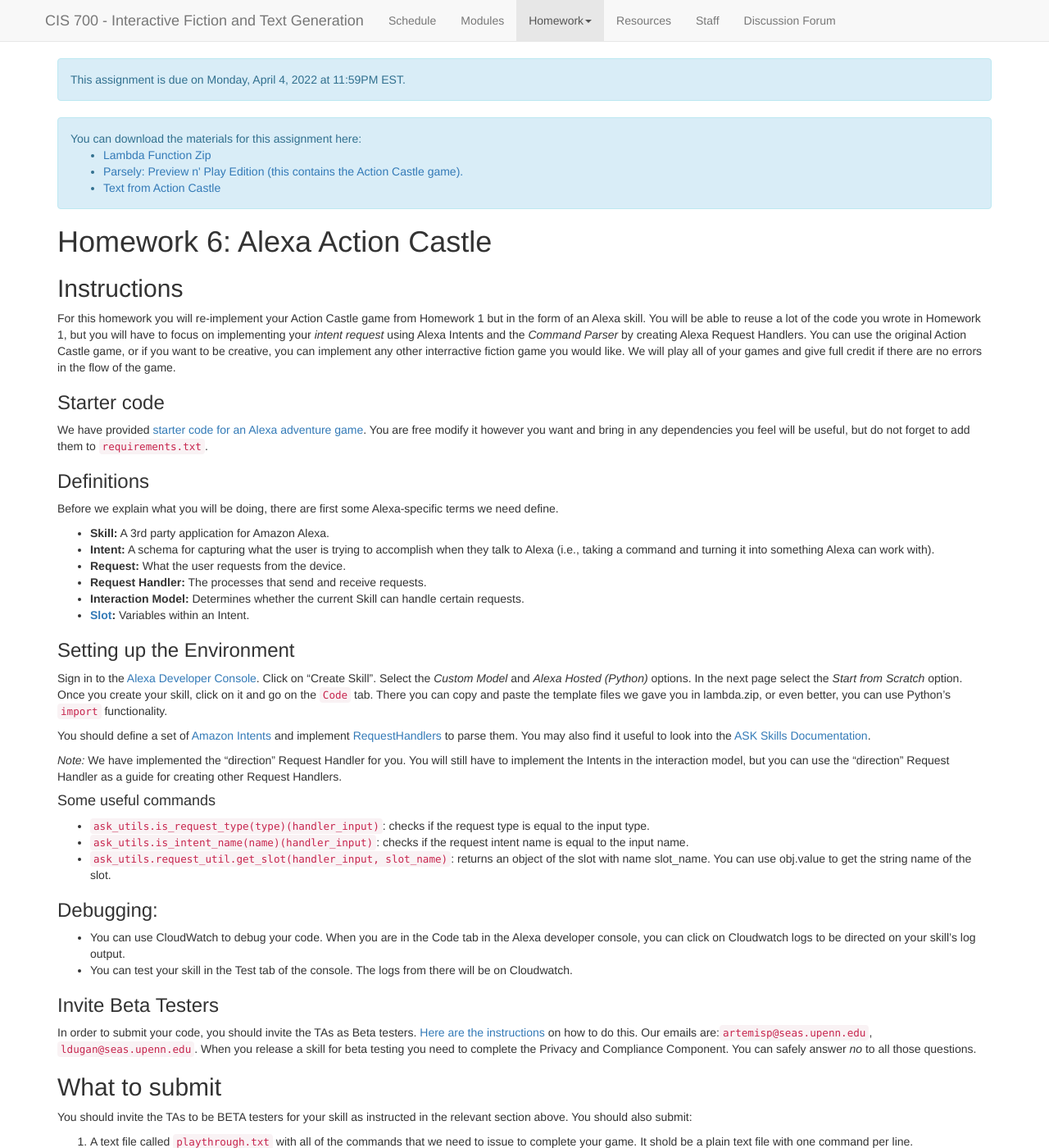
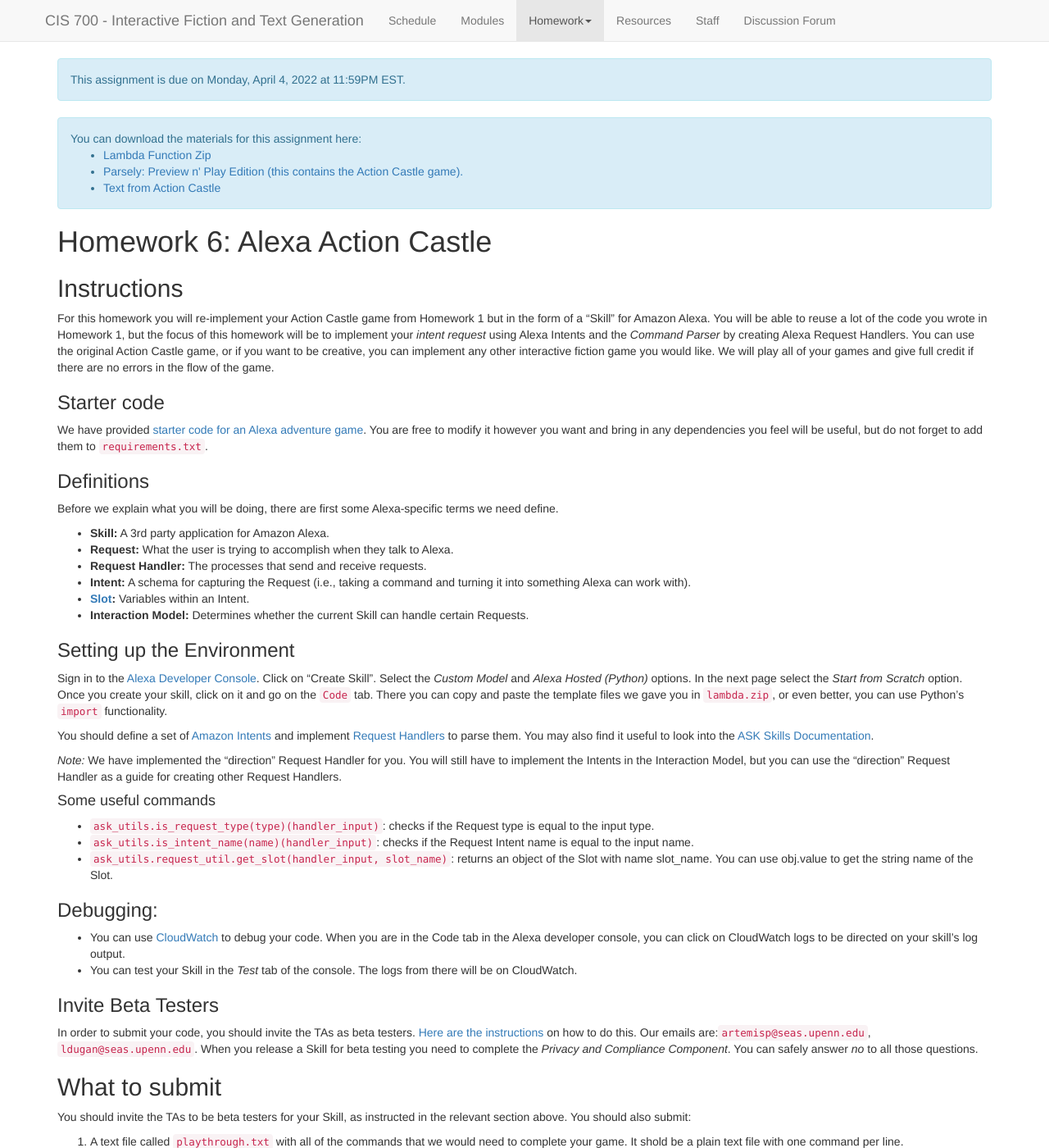
Before and after one commit to interactive-fiction-class/interactive-fiction-class.github.io, a Jekyll site: the page built from homeworks/alexa_action_castle/alexa-action-castle.md, in a window 1280 px wide and 1400 px high. Shown: the whole window at 82% size. Built offline with Jekyll 4.4.1, drawn with Linux system fonts in a browser that asks for light colours; nearby versions of some CDN libraries; a script that is not in the unit is left out; some of the changed text lies outside the part shown.

Commit message:
Update alexa-action-castle.md

```diff
--- a/homeworks/alexa_action_castle/alexa-action-castle.md
+++ b/homeworks/alexa_action_castle/alexa-action-castle.md
@@ -75,54 +75,53 @@
 
 ## Instructions
 
-For this homework you will re-implement your Action Castle game from Homework 1 but in the form of an Alexa skill. You will be able to reuse a lot of the code you wrote in Homework 1, but you will have to focus on implementing your _intent request_ using Alexa Intents and the _Command Parser_ by creating Alexa Request Handlers. You can use the original Action Castle game, or if you want to be creative, you can implement any other interractive fiction game you would like. We will play all of your games and give full credit if there are no errors in the flow of the game.
+For this homework you will re-implement your Action Castle game from Homework 1 but in the form of a "Skill" for Amazon Alexa. You will be able to reuse a lot of the code you wrote in Homework 1, but the focus of this homework will be to implement your _intent request_ using Alexa Intents and the _Command Parser_ by creating Alexa Request Handlers. You can use the original Action Castle game, or if you want to be creative, you can implement any other interactive fiction game you would like. We will play all of your games and give full credit if there are no errors in the flow of the game.
 
 ### Starter code
 
-We have provided [starter code for an Alexa adventure game](https://colab.research.google.com/github/interactive-fiction-class/interactive-fiction-class.github.io/blob/master/homeworks/alexa_action_castle/lambda.zip).  You are free modify it however you want and bring in any dependencies you feel will be useful, but do not forget to add them to `requirements.txt`.
+We have provided [starter code for an Alexa adventure game](https://colab.research.google.com/github/interactive-fiction-class/interactive-fiction-class.github.io/blob/master/homeworks/alexa_action_castle/lambda.zip).  You are free to modify it however you want and bring in any dependencies you feel will be useful, but do not forget to add them to `requirements.txt`.
 
 ### Definitions
 
 Before we explain what you will be doing, there are first some Alexa-specific terms we need define.
 
 * **Skill:** A 3rd party application for Amazon Alexa.
-* **Intent:** A schema for capturing what the user is trying to accomplish when they talk to Alexa (i.e., taking a command and turning it into something Alexa can work with).
-* **Request:** What the user requests from the device.
+* **Request:** What the user is trying to accomplish when they talk to Alexa.
 * **Request Handler:** The processes that send and receive requests.
-* **Interaction Model:** Determines whether the current Skill can handle certain requests.
+* **Intent:** A schema for capturing the Request (i.e., taking a command and turning it into something Alexa can work with).
 * **[Slot](https://medium.com/enpit-developer-blog/alexa-what-are-slots-and-how-to-read-slot-values-ea050047df0c):** Variables within an Intent.
+* **Interaction Model:** Determines whether the current Skill can handle certain Requests.
 
 ### Setting up the Environment
 
-Sign in to the [Alexa Developer Console](https://developer.amazon.com/en-US/alexa/alexa-skills-kit/start?sc_category=paid&sc_channel=SEM&sc_campaign=SEM-GO%5EBrand%5EAll%5ELD%5EProfessional_Developer%5EEvergreen%5EUS%5EEnglish%5ETex&sc_publisher=GO&sc_content=content&sc_detail=571868003723&sc_funnel=convert&sc_country=US&sc_keyword=alexa%20developer%20console&sc_place=&sc_trackingcode=e&sc_segment=&sc_medium=paid%7CSEM%7CSEM-GO%5EBrand%5EAll%5ELD%5EProfessional_Developer%5EEvergreen%5EUS%5EEnglish%5ETex%7CGO%7Ccontent%7C571868003723%7Cconvert%7CUS%7Calexa%20developer%20console%7C%7Ce%7C&gclid=CjwKCAjwoduRBhA4EiwACL5RP8suprxHnexM4TslG_jvjmEYp2-lbEjkdUA-sCXTwZ2URKafzWGjshoCYREQAvD_BwE). Click on "Create Skill". Select the *Custom Model* and *Alexa Hosted (Python)* options. In the next page select the *Start from Scratch* option.  Once you create your skill, click on it and go on the `Code` tab. There you can copy and paste the template files we gave you in lambda.zip, or even better, you can use Python's `import` functionality.
+Sign in to the [Alexa Developer Console](https://developer.amazon.com/en-US/alexa/alexa-skills-kit/start?sc_category=paid&sc_channel=SEM&sc_campaign=SEM-GO%5EBrand%5EAll%5ELD%5EProfessional_Developer%5EEvergreen%5EUS%5EEnglish%5ETex&sc_publisher=GO&sc_content=content&sc_detail=571868003723&sc_funnel=convert&sc_country=US&sc_keyword=alexa%20developer%20console&sc_place=&sc_trackingcode=e&sc_segment=&sc_medium=paid%7CSEM%7CSEM-GO%5EBrand%5EAll%5ELD%5EProfessional_Developer%5EEvergreen%5EUS%5EEnglish%5ETex%7CGO%7Ccontent%7C571868003723%7Cconvert%7CUS%7Calexa%20developer%20console%7C%7Ce%7C&gclid=CjwKCAjwoduRBhA4EiwACL5RP8suprxHnexM4TslG_jvjmEYp2-lbEjkdUA-sCXTwZ2URKafzWGjshoCYREQAvD_BwE). Click on "Create Skill". Select the *Custom Model* and *Alexa Hosted (Python)* options. In the next page select the *Start from Scratch* option.  Once you create your skill, click on it and go on the `Code` tab. There you can copy and paste the template files we gave you in `lambda.zip`, or even better, you can use Python's `import` functionality.
 
-You should define a set of [Amazon Intents](https://developer.amazon.com/en-US/docs/alexa/interaction-model-design/design-the-custom-intents-for-your-skill.html) and implement [RequestHandlers](https://developer.amazon.com/en-US/docs/alexa/alexa-skills-kit-sdk-for-java/handle-requests.html) to parse them.  You may also find it useful to look into the [ASK Skills Documentation](https://alexa-skills-kit-python-sdk.readthedocs.io/en/latest/api/core.html).
+You should define a set of [Amazon Intents](https://developer.amazon.com/en-US/docs/alexa/interaction-model-design/design-the-custom-intents-for-your-skill.html) and implement [Request Handlers](https://developer.amazon.com/en-US/docs/alexa/alexa-skills-kit-sdk-for-java/handle-requests.html) to parse them.  You may also find it useful to look into the [ASK Skills Documentation](https://alexa-skills-kit-python-sdk.readthedocs.io/en/latest/api/core.html).
 
-*Note:* We have implemented the "direction" Request Handler for you. You will still have to implement the Intents in the interaction model, but you can use the "direction" Request Handler as a guide for creating other Request Handlers.
+*Note:* We have implemented the "direction" Request Handler for you. You will still have to implement the Intents in the Interaction Model, but you can use the "direction" Request Handler as a guide for creating other Request Handlers.
 
 
 #### Some useful commands
-* `ask_utils.is_request_type(type)(handler_input)`: checks if the request type is equal to the input type.
-* `ask_utils.is_intent_name(name)(handler_input)`: checks if the request intent name is equal to the input name.
-* `ask_utils.request_util.get_slot(handler_input, slot_name)`: returns an object of the slot with name slot_name. You can use obj.value to get the string name of the slot.
+* `ask_utils.is_request_type(type)(handler_input)`: checks if the Request type is equal to the input type.
+* `ask_utils.is_intent_name(name)(handler_input)`: checks if the Request Intent name is equal to the input name.
+* `ask_utils.request_util.get_slot(handler_input, slot_name)`: returns an object of the Slot with name slot_name. You can use obj.value to get the string name of the Slot.
 
 
 ### Debugging:
-* You can use CloudWatch to debug your code. When you are in the Code tab in the Alexa developer console, you can click on Cloudwatch logs to be directed on your skill’s log output.
-* You can test your skill in the Test tab of the console. The logs from there will be on Cloudwatch.
+* You can use [CloudWatch](https://aws.amazon.com/cloudwatch/) to debug your code. When you are in the Code tab in the Alexa developer console, you can click on CloudWatch logs to be directed on your skill’s log output.
+* You can test your Skill in the *Test* tab of the console. The logs from there will be on CloudWatch.
 
 ### Invite Beta Testers
 
-In order to submit your code, you should invite the TAs as Beta testers. [Here are the instructions]() on how to do this. Our emails are:`artemisp@seas.upenn.edu`, `ldugan@seas.upenn.edu`. When you release a skill for beta testing you need to complete the Privacy and Compliance Component. You can safely answer *no* to all those questions.
-
+In order to submit your code, you should invite the TAs as beta testers. [Here are the instructions]() on how to do this. Our emails are:`artemisp@seas.upenn.edu`, `ldugan@seas.upenn.edu`. When you release a Skill for beta testing you need to complete the _Privacy and Compliance Component_. You can safely answer *no* to all those questions.
 
 
 ## What to submit
 
-You should invite the TAs to be BETA testers for your skill as instructed in the relevant section above. You should also submit:
+You should invite the TAs to be beta testers for your Skill, as instructed in the relevant section above. You should also submit:
 
-1. A text file called `playthrough.txt` with all of the commands that we need to issue to complete your game. It shold be a plain text file with one command per line.
-2. A zipped folder `lambda.zip` that contains the code for your game.
+1. A text file called `playthrough.txt` with all of the commands that we would need to complete your game. It shold be a plain text file with one command per line.
+2. A zipped folder called `lambda.zip` that contains the code for your game.
 
 Submissions should be done on [Gradescope]({{page.submission_link}}).
 
```
